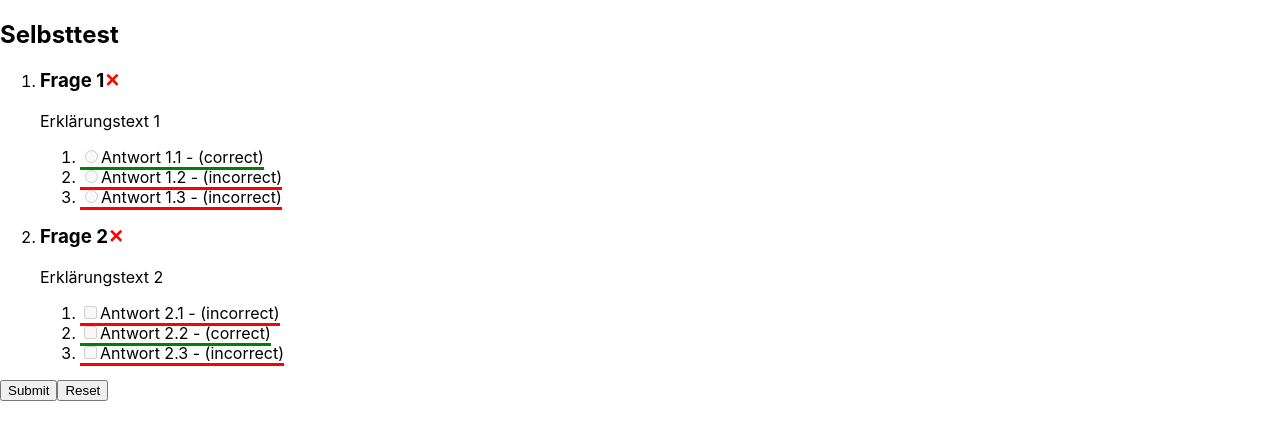
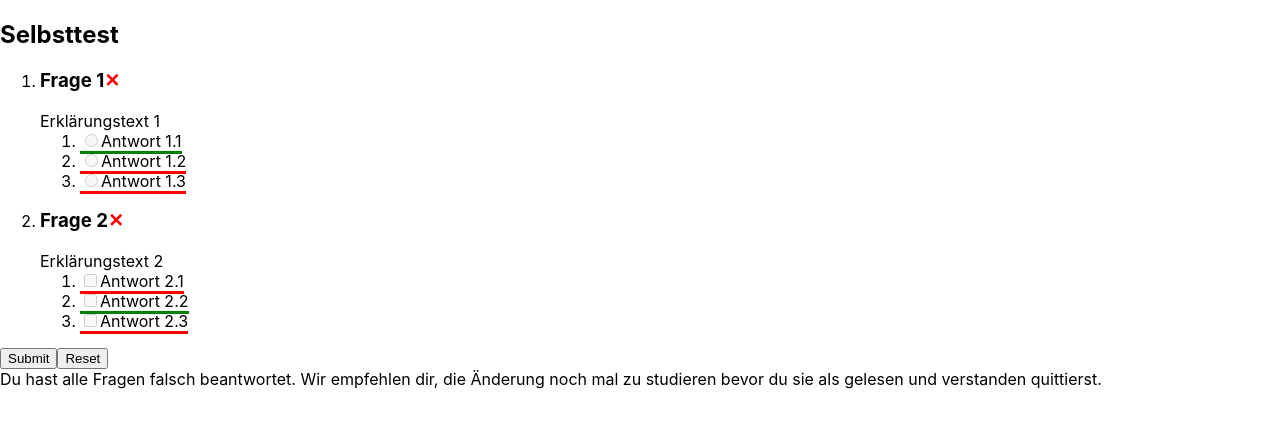
Before and after one commit to neno/quizzy, a React (Create React App) app: page / in a window 1280 px wide. Both pictures are taken after a click on the button "Submit". Shown: the top 440 px of the page. Built offline with nearby package versions, Linux system fonts and the light colour scheme.

Commit message:
Add ResultComponent with evaluation

```diff
--- a/src/components/Answer.tsx
+++ b/src/components/Answer.tsx
@@ -54,7 +54,7 @@ const Answer: React.FC<Props> = memo(
                 ) : (
                     <Checkbox />
                 )}
-                {title} {correct ? " - (correct)" : " - (incorrect)"}
+                {title}
             </label>
         );
     }
--- a/src/components/App.tsx
+++ b/src/components/App.tsx
@@ -1,9 +1,10 @@
 import React, { useReducer, FormEventHandler } from "react";
+import { TOGGLE_ANSWER, SHOW_RESULTS, RESET_QUIZ } from "../models.d";
+import { apiEndpoint } from "../config";
 import reducer, { INITIAL_STATE } from "../reducer";
 import useFetch from "../useFetch";
-import { apiEndpoint } from "../config";
 import Question from "./Question";
-import { TOGGLE_ANSWER, SHOW_RESULTS, RESET_QUIZ } from "../models.d";
+import Result from "./Result";
 
 const App: React.FC = () => {
     const [state, dispatch] = useReducer(reducer, INITIAL_STATE);
@@ -59,6 +60,12 @@ const App: React.FC = () => {
                     </button>
                 </div>
             </form>
+            {state.showResults && (
+                <Result
+                    questions={state.quiz.questions}
+                    results={state.quiz.results}
+                />
+            )}
         </article>
     ) : (
         <div>Loading…</div>
--- a/src/components/Question.tsx
+++ b/src/components/Question.tsx
@@ -1,23 +1,12 @@
 import React from "react";
-import { IQuestion, IAnswer } from "../models.d";
+import { IQuestion } from "../models.d";
 import Answer from "./Answer";
+import { isCorrectlyAnswered } from "../helpers/helpers";
 
 interface Props extends IQuestion {
     toggleAnswer: (id: number) => void;
     showResults: boolean;
 }
-
-const isCorrectlyAnswered = (answers: IAnswer[]): boolean => {
-    let isCorrect = true;
-
-    answers.forEach((answer) => {
-        if (answer.checked !== answer.correct) {
-            isCorrect = false;
-        }
-    });
-
-    return isCorrect;
-};
 
 const getQuestionClassNames = (
     showResults: boolean,
@@ -57,7 +46,7 @@ const Question: React.FC<Props> = ({
                 {title}
                 {showResults && (isCorrect ? <Correct /> : <Incorrect />)}
             </h3>
-            <p>{text}</p>
+            <div dangerouslySetInnerHTML={{ __html: text }} />
             <ol>
                 {answers.map((answer) => (
                     <li key={answer.id}>
--- /dev/null
+++ b/src/components/Result.tsx
@@ -0,0 +1,31 @@
+import React from "react";
+import { IResult, IQuestion } from "../models.d";
+import { isCorrectlyAnswered } from "../helpers/helpers";
+
+interface Props {
+    results: IResult[];
+    questions: IQuestion[];
+}
+
+const getScore = (questions: IQuestion[]) => {
+    const result = questions.map((question) =>
+        isCorrectlyAnswered(question.answers)
+    );
+    const count = result.filter((isCorrect) => isCorrect === true).length;
+    if (count === 0) return 0;
+
+    return (count / questions.length) * 100;
+};
+
+const evaluate = (results: IResult[], score: number) => {
+    const availableResults = results.filter((result) => result.score <= score);
+    return results[availableResults.length - 1];
+};
+
+const Result: React.FC<Props> = ({ results, questions }) => {
+    const score = getScore(questions);
+    const res = evaluate(results, score);
+    return <div>{res.text}</div>;
+};
+
+export default Result;
--- /dev/null
+++ b/src/helpers/helpers.ts
@@ -0,0 +1,14 @@
+/* eslint-disable import/prefer-default-export */
+import { IAnswer } from "../models.d";
+
+export const isCorrectlyAnswered = (answers: IAnswer[]): boolean => {
+    let isCorrect = true;
+
+    answers.forEach((answer) => {
+        if (answer.checked !== answer.correct) {
+            isCorrect = false;
+        }
+    });
+
+    return isCorrect;
+};
--- a/src/models.d.ts
+++ b/src/models.d.ts
@@ -30,7 +30,8 @@ export interface IAnswer {
 }
 
 export interface IResult {
-    [key: number]: string;
+    score: number;
+    text: string;
 }
 
 export interface IApiData {
--- a/src/quiz.json
+++ b/src/quiz.json
@@ -52,19 +52,23 @@
         "results": [
             {
                 "score": 0,
-                "text": "Leider haben Sie keine Frage richtig beantwortet"
+                "text": "Du hast alle Fragen falsch beantwortet. Wir empfehlen dir, die Änderung noch mal zu studieren bevor du sie als gelesen und verstanden quittierst."
+            },
+            {
+                "score": 10,
+                "text": "Leider hast du die Mehrheit der Fragen falsch beantwortet. Wir empfehlen dir, die Änderung noch mal zu studieren bevor du sie als gelesen und verstanden bestätigst."
             },
             {
                 "score": 50,
-                "text": "Sie haben %%% der Fragen richtig beantwortet"
+                "text": "Du hast Rund die Hälfte aller Fragen richtig beantwortet. Wir empfehlen dir, die Änderung noch mal zu studieren bevor du sie als gelesen und verstanden bestätigst."
             },
             {
-                "score": 75,
-                "text": "Sehr gut! Sie haben %%% der Fragen richtig beantwortet"
+                "score": 70,
+                "text": "Du hast die meisten Fragen richtig beantwortet. Hast Du noch Unsicherheiten? Dann kannst du dir die Änderung nochmals ansehen. Vergiss nicht die Änderung als gelesen und verstanden zu bestätigen."
             },
             {
                 "score": 100,
-                "text": "Gratulation! Sie haben alle Frage richtig beantwortet"
+                "text": "Bravo, du hast alle Fragen richtig beantwortet. Vergiss nicht die Änderung als gelesen und verstanden zu bestätigen."
             }
         ]
     }
```
